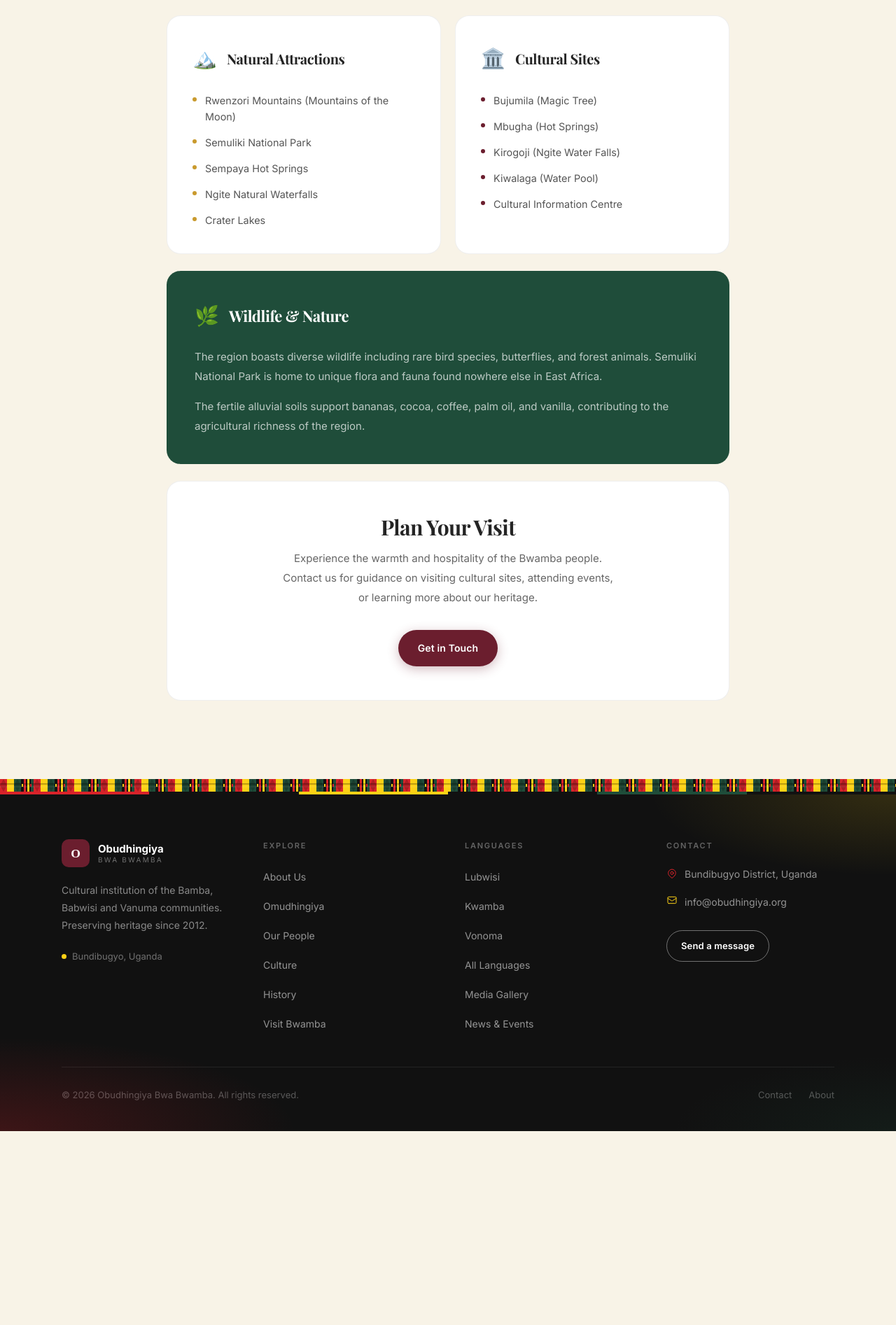
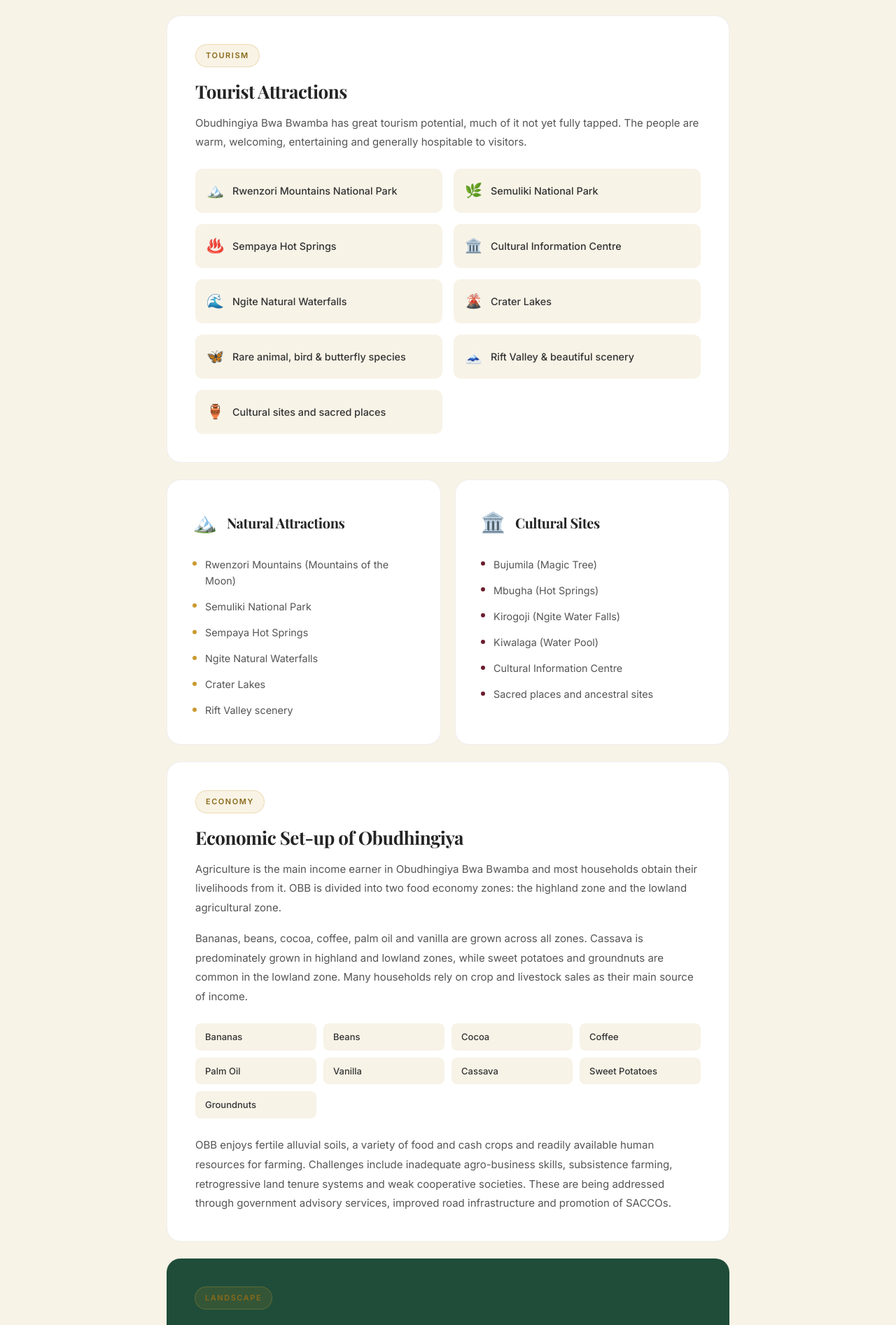
Before and after one commit to Ebiujchris/OBB-WEBSITE, a Next.js app: page /visit in a window 1280 px wide. Shown: the part 900-2793 px from the top of the page at 70% size. Before the commit the page ends 2516 px from the top, so only its background shows below. Built offline with nearby package versions, Linux system fonts and the light colour scheme; a web font is replaced by a local one.

Commit message:
Add tourist attractions, economy and landscape info to visit page

```diff
--- a/app/visit/page.tsx
+++ b/app/visit/page.tsx
@@ -30,7 +30,34 @@ export default function VisitBwamba() {
               </p>
             </div>
 
-            {/* Attractions */}
+            {/* Tourist Attractions */}
+            <div className="card" style={{ padding: '2.5rem' }}>
+              <div className="badge badge-gold" style={{ marginBottom: '1.25rem' }}>Tourism</div>
+              <h2 className="heading-serif" style={{ fontSize: '1.625rem', fontWeight: 700, color: '#242424', marginBottom: '1rem' }}>Tourist Attractions</h2>
+              <p style={{ fontSize: '0.9375rem', color: '#555', lineHeight: 1.85, marginBottom: '1.5rem' }}>
+                Obudhingiya Bwa Bwamba has great tourism potential, much of it not yet fully tapped. The people are warm, welcoming, entertaining and generally hospitable to visitors.
+              </p>
+              <div style={{ display: 'grid', gridTemplateColumns: 'repeat(auto-fit, minmax(280px, 1fr))', gap: '1rem' }}>
+                {[
+                  { icon: '🏔️', label: 'Rwenzori Mountains National Park' },
+                  { icon: '🌿', label: 'Semuliki National Park' },
+                  { icon: '♨️', label: 'Sempaya Hot Springs' },
+                  { icon: '🏛️', label: 'Cultural Information Centre' },
+                  { icon: '🌊', label: 'Ngite Natural Waterfalls' },
+                  { icon: '🌋', label: 'Crater Lakes' },
+                  { icon: '🦋', label: 'Rare animal, bird & butterfly species' },
+                  { icon: '🗻', label: 'Rift Valley & beautiful scenery' },
+                  { icon: '🏺', label: 'Cultural sites and sacred places' },
+                ].map((a) => (
+                  <div key={a.label} style={{ display: 'flex', gap: '0.75rem', alignItems: 'center', background: '#F8F3E7', borderRadius: '0.625rem', padding: '0.875rem 1rem' }}>
+                    <span style={{ fontSize: '1.25rem' }}>{a.icon}</span>
+                    <span style={{ fontSize: '0.9rem', color: '#333', fontWeight: 500 }}>{a.label}</span>
+                  </div>
+                ))}
+              </div>
+            </div>
+
+            {/* Natural attractions + cultural sites */}
             <div style={{ display: 'grid', gridTemplateColumns: 'repeat(auto-fit, minmax(300px, 1fr))', gap: '1.25rem' }}>
               <div className="card" style={{ padding: '2.25rem' }}>
                 <div style={{ display: 'flex', alignItems: 'center', gap: '0.875rem', marginBottom: '1.5rem' }}>
@@ -38,7 +65,7 @@ export default function VisitBwamba() {
                   <h3 className="heading-serif" style={{ fontSize: '1.25rem', fontWeight: 700, color: '#242424' }}>Natural Attractions</h3>
                 </div>
                 <ul style={{ listStyle: 'none', display: 'flex', flexDirection: 'column', gap: '0.875rem' }}>
-                  {['Rwenzori Mountains (Mountains of the Moon)', 'Semuliki National Park', 'Sempaya Hot Springs', 'Ngite Natural Waterfalls', 'Crater Lakes'].map((item) => (
+                  {['Rwenzori Mountains (Mountains of the Moon)', 'Semuliki National Park', 'Sempaya Hot Springs', 'Ngite Natural Waterfalls', 'Crater Lakes', 'Rift Valley scenery'].map((item) => (
                     <li key={item} style={{ display: 'flex', gap: '0.75rem', fontSize: '0.9rem', color: '#555', lineHeight: 1.6 }}>
                       <span style={{ width: 6, height: 6, borderRadius: '50%', background: '#C99A2E', flexShrink: 0, marginTop: '0.45rem' }} />
                       {item}
@@ -53,7 +80,7 @@ export default function VisitBwamba() {
                   <h3 className="heading-serif" style={{ fontSize: '1.25rem', fontWeight: 700, color: '#242424' }}>Cultural Sites</h3>
                 </div>
                 <ul style={{ listStyle: 'none', display: 'flex', flexDirection: 'column', gap: '0.875rem' }}>
-                  {['Bujumila (Magic Tree)', 'Mbugha (Hot Springs)', 'Kirogoji (Ngite Water Falls)', 'Kiwalaga (Water Pool)', 'Cultural Information Centre'].map((item) => (
+                  {['Bujumila (Magic Tree)', 'Mbugha (Hot Springs)', 'Kirogoji (Ngite Water Falls)', 'Kiwalaga (Water Pool)', 'Cultural Information Centre', 'Sacred places and ancestral sites'].map((item) => (
                     <li key={item} style={{ display: 'flex', gap: '0.75rem', fontSize: '0.9rem', color: '#555', lineHeight: 1.6 }}>
                       <span style={{ width: 6, height: 6, borderRadius: '50%', background: '#6B1E2E', flexShrink: 0, marginTop: '0.45rem' }} />
                       {item}
@@ -63,17 +90,56 @@ export default function VisitBwamba() {
               </div>
             </div>
 
+            {/* Economic Setup */}
+            <div className="card" style={{ padding: '2.5rem' }}>
+              <div className="badge badge-gold" style={{ marginBottom: '1.25rem' }}>Economy</div>
+              <h2 className="heading-serif" style={{ fontSize: '1.625rem', fontWeight: 700, color: '#242424', marginBottom: '1rem' }}>Economic Set-up of Obudhingiya</h2>
+              <div style={{ display: 'flex', flexDirection: 'column', gap: '1rem' }}>
+                <p style={{ fontSize: '0.9375rem', color: '#555', lineHeight: 1.85 }}>
+                  Agriculture is the main income earner in Obudhingiya Bwa Bwamba and most households obtain their livelihoods from it. OBB is divided into two food economy zones: the highland zone and the lowland agricultural zone.
+                </p>
+                <p style={{ fontSize: '0.9375rem', color: '#555', lineHeight: 1.85 }}>
+                  Bananas, beans, cocoa, coffee, palm oil and vanilla are grown across all zones. Cassava is predominately grown in highland and lowland zones, while sweet potatoes and groundnuts are common in the lowland zone. Many households rely on crop and livestock sales as their main source of income.
+                </p>
+                <div style={{ display: 'grid', gridTemplateColumns: 'repeat(auto-fill, minmax(160px, 1fr))', gap: '0.625rem', margin: '0.5rem 0' }}>
+                  {['Bananas','Beans','Cocoa','Coffee','Palm Oil','Vanilla','Cassava','Sweet Potatoes','Groundnuts'].map((crop) => (
+                    <div key={crop} style={{ background: '#F8F3E7', borderRadius: '0.5rem', padding: '0.5rem 0.875rem', fontSize: '0.8125rem', color: '#333', fontWeight: 500 }}>{crop}</div>
+                  ))}
+                </div>
+                <p style={{ fontSize: '0.9375rem', color: '#555', lineHeight: 1.85 }}>
+                  OBB enjoys fertile alluvial soils, a variety of food and cash crops and readily available human resources for farming. Challenges include inadequate agro-business skills, subsistence farming, retrogressive land tenure systems and weak cooperative societies. These are being addressed through government advisory services, improved road infrastructure and promotion of SACCOs.
+                </p>
+              </div>
+            </div>
+
+            {/* Landscape & Environment */}
+            <div style={{ background: '#1F4D3A', borderRadius: '1.25rem', padding: '2.5rem' }}>
+              <div className="badge badge-gold" style={{ marginBottom: '1.25rem' }}>Landscape</div>
+              <h2 className="heading-serif" style={{ fontSize: '1.5rem', fontWeight: 700, color: '#fff', marginBottom: '1rem' }}>Obudhingiya Landscape</h2>
+              <div style={{ display: 'flex', flexDirection: 'column', gap: '1rem' }}>
+                <p style={{ fontSize: '0.9375rem', color: 'rgba(255,255,255,0.75)', lineHeight: 1.85 }}>
+                  Obudhingiya Bwa Bwamba is a highly mountainous area. The soils in different parts are organic, ferrosol, podsols/eutrophic and hydromorphic. The mountainous terrain makes the area prone to soil erosion, resulting in landslides, loss of soil fertility and river silting.
+                </p>
+                <p style={{ fontSize: '0.9375rem', color: 'rgba(255,255,255,0.75)', lineHeight: 1.85 }}>
+                  The area has suffered cyclic landslides every 30–40 years and periodic flooding. In 2000 a landslide claimed 19 lives in Kasitu sub county; in 2009, 14 households were affected in Bubukwanga sub county. Every year, especially during the long rains of November–December, landslides occur in various villages.
+                </p>
+                <p style={{ fontSize: '0.9375rem', color: 'rgba(255,255,255,0.75)', lineHeight: 1.85 }}>
+                  Communities are already experiencing increasing temperatures linked to increased malaria incidences in highland areas, more frequent crop pest and disease outbreaks (coffee wilt, cassava mosaic, banana bacterial wilt), and changes in agricultural patterns. The institution is working to address these environmental challenges as key priorities.
+                </p>
+              </div>
+            </div>
+
             {/* Wildlife */}
-            <div style={{ background: '#1F4D3A', borderRadius: '1.25rem', padding: '2.5rem' }}>
+            <div className="card" style={{ padding: '2.25rem' }}>
               <div style={{ display: 'flex', alignItems: 'center', gap: '0.875rem', marginBottom: '1.25rem' }}>
                 <span style={{ fontSize: '1.75rem' }}>🌿</span>
-                <h3 className="heading-serif" style={{ fontSize: '1.375rem', fontWeight: 700, color: '#fff' }}>Wildlife & Nature</h3>
+                <h3 className="heading-serif" style={{ fontSize: '1.375rem', fontWeight: 700, color: '#242424' }}>Wildlife & Nature</h3>
               </div>
-              <p style={{ fontSize: '0.9375rem', color: 'rgba(255,255,255,0.7)', lineHeight: 1.85, marginBottom: '1rem' }}>
+              <p style={{ fontSize: '0.9375rem', color: '#555', lineHeight: 1.85, marginBottom: '1rem' }}>
                 The region boasts diverse wildlife including rare bird species, butterflies, and forest animals. Semuliki National Park is home to unique flora and fauna found nowhere else in East Africa.
               </p>
-              <p style={{ fontSize: '0.9375rem', color: 'rgba(255,255,255,0.7)', lineHeight: 1.85 }}>
-                The fertile alluvial soils support bananas, cocoa, coffee, palm oil, and vanilla, contributing to the agricultural richness of the region.
+              <p style={{ fontSize: '0.9375rem', color: '#555', lineHeight: 1.85 }}>
+                Most people in OBB depend on trees for fuel needs such as cooking, heating and brick baking. The area has only recently been connected to the national hydroelectricity grid. This over-dependency on wood products has led to massive deforestation and bare hills, facilitating soil and water runoff.
               </p>
             </div>
 
@@ -85,6 +151,7 @@ export default function VisitBwamba() {
               </p>
               <Link href="/contact" className="btn btn-primary">Get in Touch</Link>
             </div>
+
           </div>
         </div>
       </section>
```
